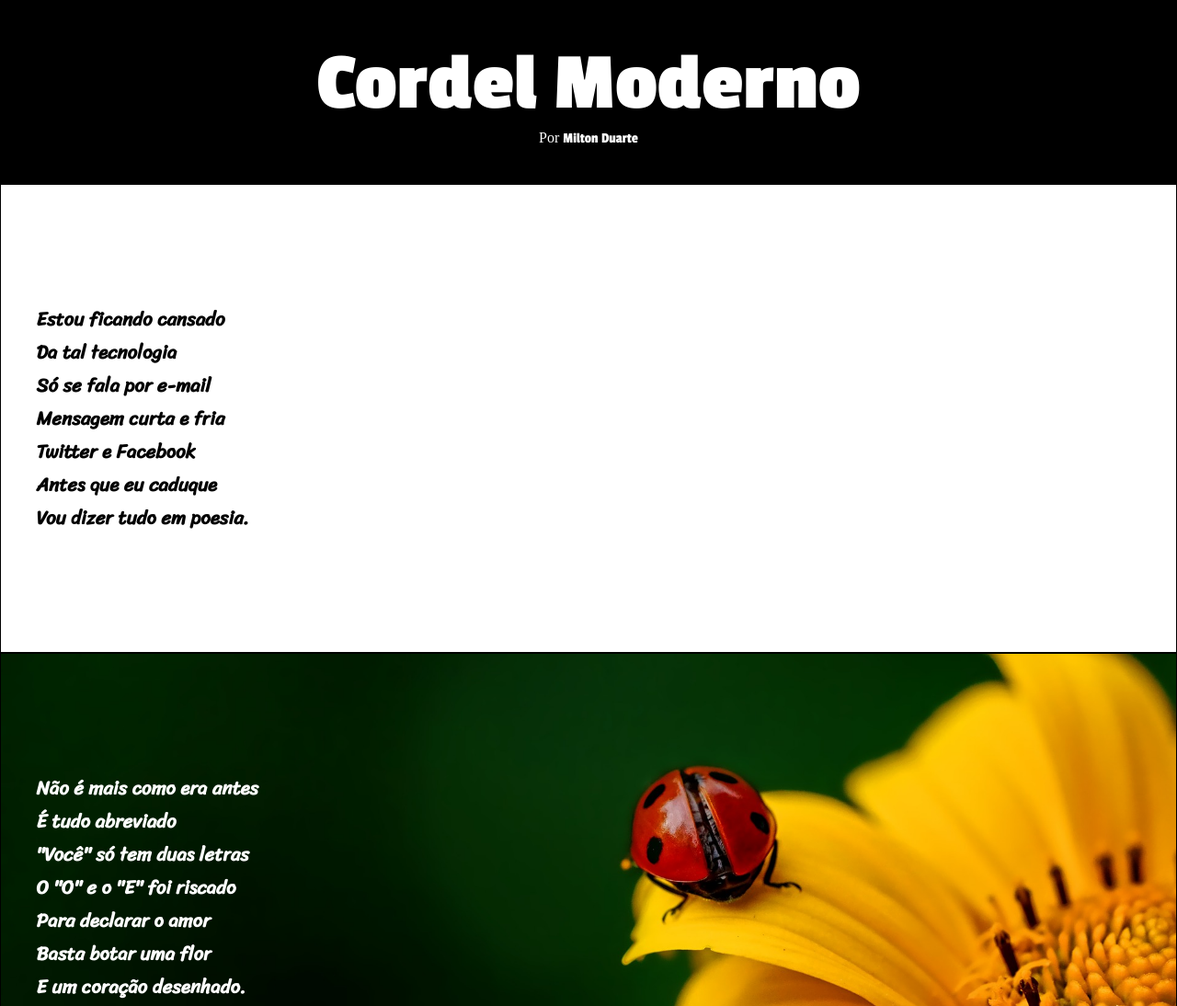
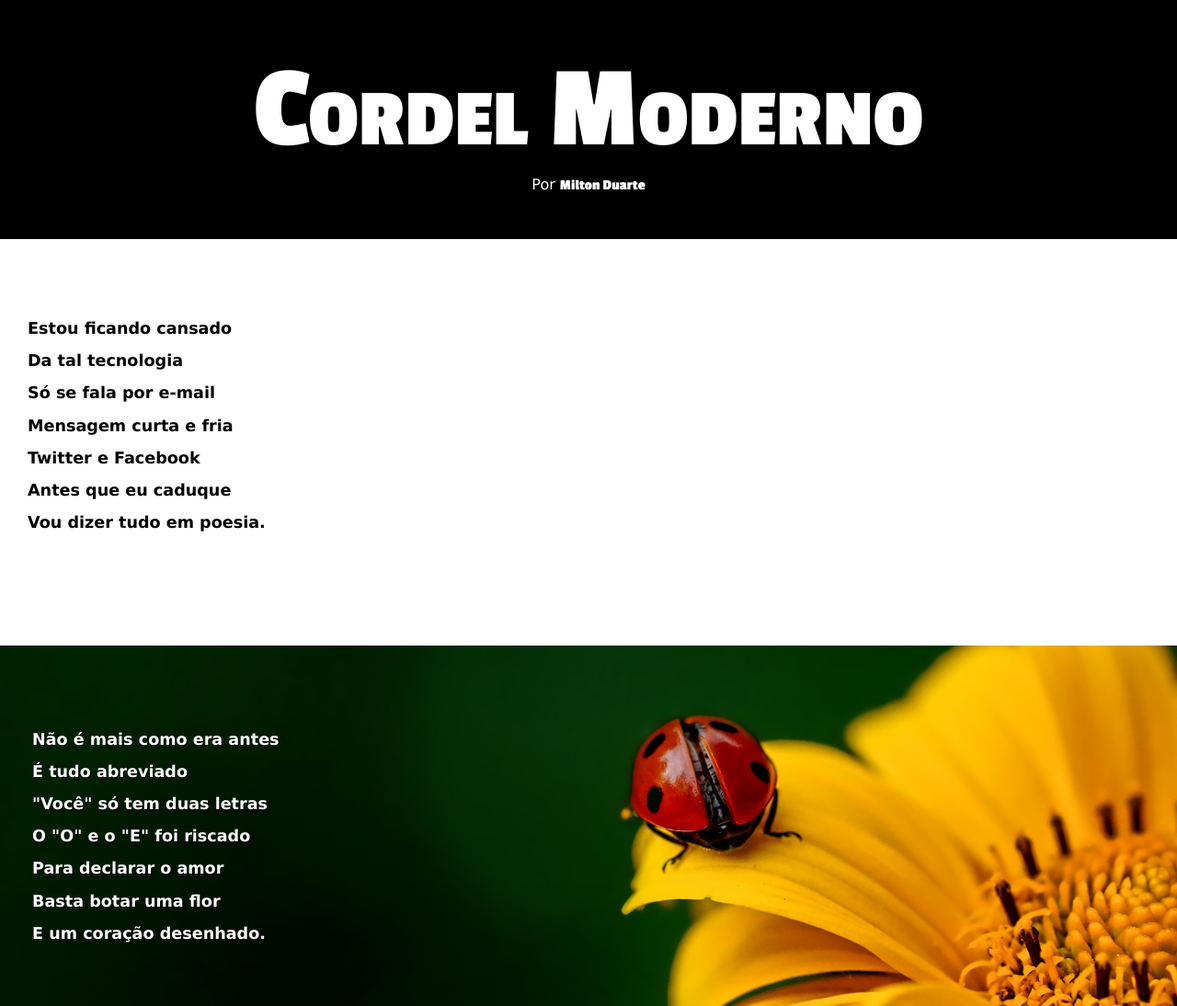
Before and after one commit to allansantosbrasill/html-css, a plain HTML site: page site-full/imagens/index.html in a window 1280 px wide. Shown: the top 1094 px of the page at 92% size. Drawn offline with Linux system fonts and the light colour scheme.

Commit message:
atualizado

```diff
--- a/site-full/imagens/index.html
+++ b/site-full/imagens/index.html
@@ -18,7 +18,7 @@
         </section>
     </header>
     <main>
-        <div class="main1">
+        <div class="normal">
             <p>Estou ficando cansado <br>
                 Da tal tecnologia <br>
                 Só se fala por e-mail <br>
@@ -27,7 +27,7 @@
                 Antes que eu caduque<br>
                 Vou dizer tudo em poesia.</p>
         </div>
-        <div class="main2">
+        <div class="imagem" id="img1">
             <p>Não é mais como era antes <br>
                 É tudo abreviado <br>
                 "Você" só tem duas letras <br>
@@ -36,7 +36,7 @@
                 Basta botar uma flor <br>
                 E um coração desenhado.</p>
         </div>
-        <div class="main3">
+        <div class="normal">
             <p>Arroba agora não pesa <br>
                 É parte de um endereço <br>
                 Ponto final nem se usa <br>
@@ -48,12 +48,12 @@
                 Pra piorar a liguagem <br>
                 O emoticom é um risco <br>
                 Tem símbolo para tudo <br>
-                Ponto e vírgula e um asterisco <br>
+                Ponto e vírgula e um asterisco<br>
                 Um beijo significa <br>
                 Pra entender como fica <br>
                 Decifre esse rabisco.</p>
         </div>
-        <div class="main4">
+        <div class="imagem" id="img2">
             <p class="center">Tenho saudade das cartas <br>
                 Escritas com a própria mão <br>
                 Mandava no mês de Junho <br>
@@ -62,7 +62,7 @@
                 Era texto de verdade <br>
                 Nas linhas do coração.</p>
         </div>
-        <div class="main5">
+        <div class="normal">
             <p>Agora, escrevo e envio <br>
                 Chegando na mesma hora <br>
                 Mas quando vou prosear <br>
--- a/site-full/imagens/style.css
+++ b/site-full/imagens/style.css
@@ -4,108 +4,105 @@
 
 @import url('https://fonts.googleapis.com/css2?family=Passion+One:wght@400;700;900&family=Sriracha&display=swap');
 
+:root{
+    --fonte1: Verdana, Geneva, Tahoma, sans-serif;
+    --fonte2: "Passion One", sans-serif;
+    --fonte3: font-family: "Sriracha", cursive;
+}
+
 *{
     margin: 0;
     padding: 0;
     box-sizing: border-box;
-    /* font-family: "Passion One", sans-serif; */
-    /* font-family: "Sriracha", cursive; */
 }
 
-.section{
-    display: flex;
-    background-color: black;
-    height: 200px;
-    justify-content: center;
-    align-items: center;
+html, body{
+    min-height: 100vh;
+    background-color: darkgray;
+    font-family: var(--fonte1);
 }
 
-.article h1{
+header{
+    background-color: black;
+    text-align: center;
+
+}
+
+header h1{
+    font-family: var(--fonte2);
+    font-variant: small-caps;
+    padding-top: 50px;
     color: #FFF;
-    font-family: "Passion One", sans-serif;
-    font-size: 7vw;
+    font-size: 10vw;
 }
 
 
-.article p{
+header p{
     color: #fff;
+    padding-bottom: 50px;
 }
 
-.article a{
+header a{
     color: #fff;
     text-decoration: none;
-    font-family: "Passion One", sans-serif;
+    font-weight: bold;
+    font-family: var(--fonte2);
 }
 
-.link {
-    display: flex;
-    color: #fff;
-    justify-content: center;
+header a:hover{
+    text-decoration: underline;
 }
 
-.main1{
-    font-family: "Sriracha", cursive;
-    font-weight: 600;
-    font-size: 1.3em;
-    background-color: #FFF;
-    border: 1px solid black;
-    padding: 10% 3%;
-
+main div{
+    font-size: 1.1em;
+    font-family: var(--fonte3);
+    padding: 10vh 0vh;
+    line-height: 2em;
+    padding-left: 30px;
 }
 
-.main2{
-    font-family: "Sriracha", cursive;
+main div p{
+    padding-bottom: 2em;
+}
+
+.normal{
     font-weight: 600;
-    font-size: 1.3em;
+    background-color: #FFF;
+}
+
+.imagem{
+    font-weight: 600;
     color: #FFF;
-    border: 1px solid black;
-    padding: 10% 3%;
-    background: black url(imagens/background001.jpg)  center center no-repeat fixed;
+}
+
+#img1 p{
+    display: inline-block;
+    padding: 5px;
+    text-shadow: 1px 1px 0 black;
+}
+
+#img2 p{
+    background-color: rgba(0, 0, 0, 0.243);
+    display: inline-block;
+    padding: 10px;
+    text-shadow: 1px 1px 0 black;
+}
+
+#img1{
+    background: black url(imagens/background001.jpg)  right center no-repeat fixed;
     background-size: cover;
 }
 
-.main3{
-    font-family: "Sriracha", cursive;
-    font-weight: 600;
-    font-size: 1.3em;
-    background-color: #FFF;
-    border: 1px solid black;
-    padding: 10% 3%;
-
-}
-
-.main4{
-    font-family: "Sriracha", cursive;
-    font-weight: 600;
-    font-size: 1.3em;
-    color: #FFF;
-    border: 1px solid black;
-    padding: 10% 3%;
+#img2{
     background: black url(imagens/background002.jpg)  center center no-repeat fixed;
     background-size: cover;
-}
-
-.center {
-    display: inline-block;
-    background-color: rgba(0, 0, 0, 0.474);
-    padding: 2% 3%;
-}
-
-
-.main5{
-    font-family: "Sriracha", cursive;
-    font-weight: 600;
-    font-size: 1.3em;
-    background-color: #FFF;
-    border: 1px solid black;
-    padding: 10% 3%;
-
+    box-shadow: 6px 6px 13px 0px rgba(0, 0, 0, 0.452);
 }
 
 footer{
     text-align: center;
     padding: 8px 0px;
-    font-size: 1.2em;
+    font-size: 0.70em;
     color: #FFF;
     background-color: black;
 }
```
